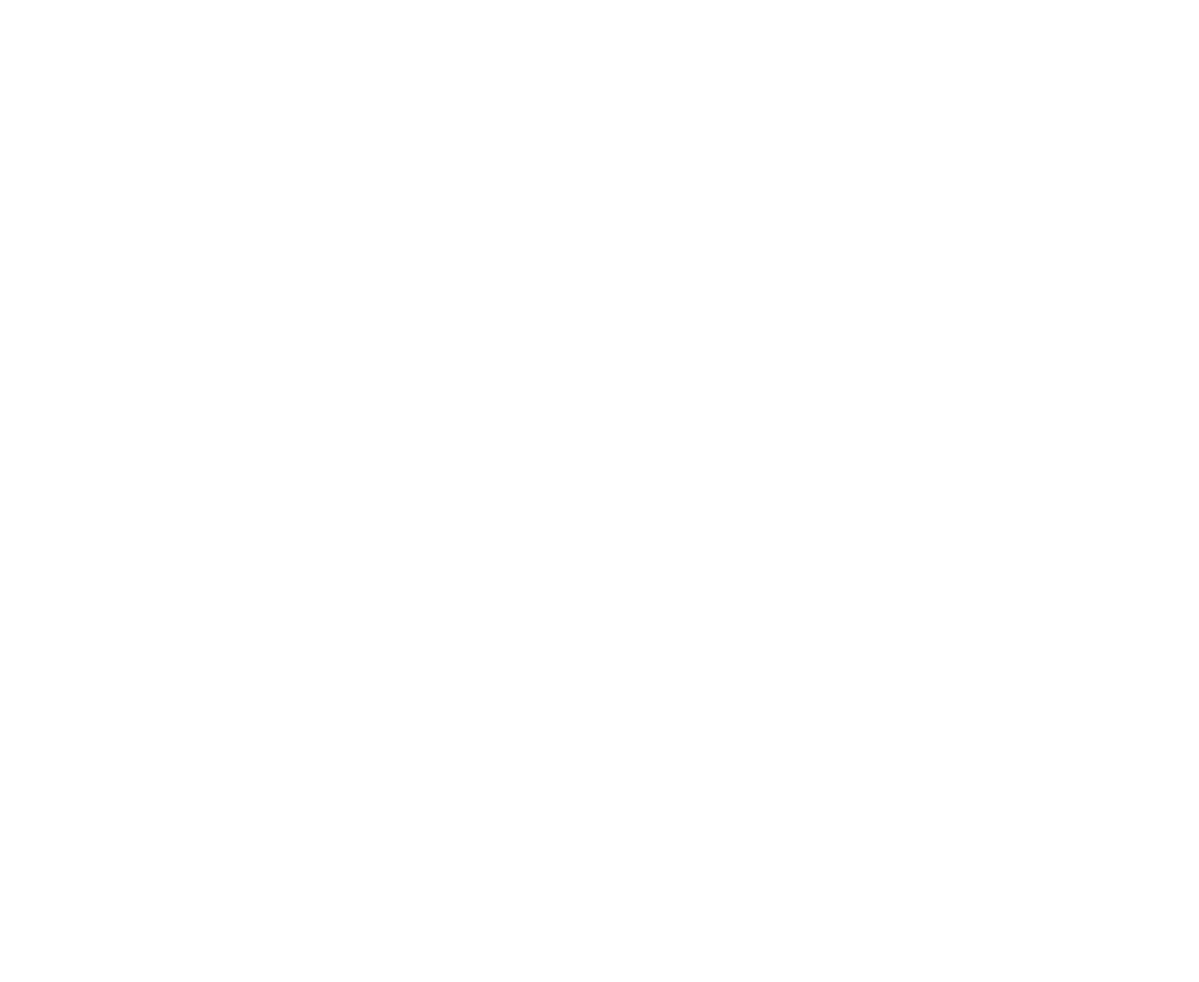
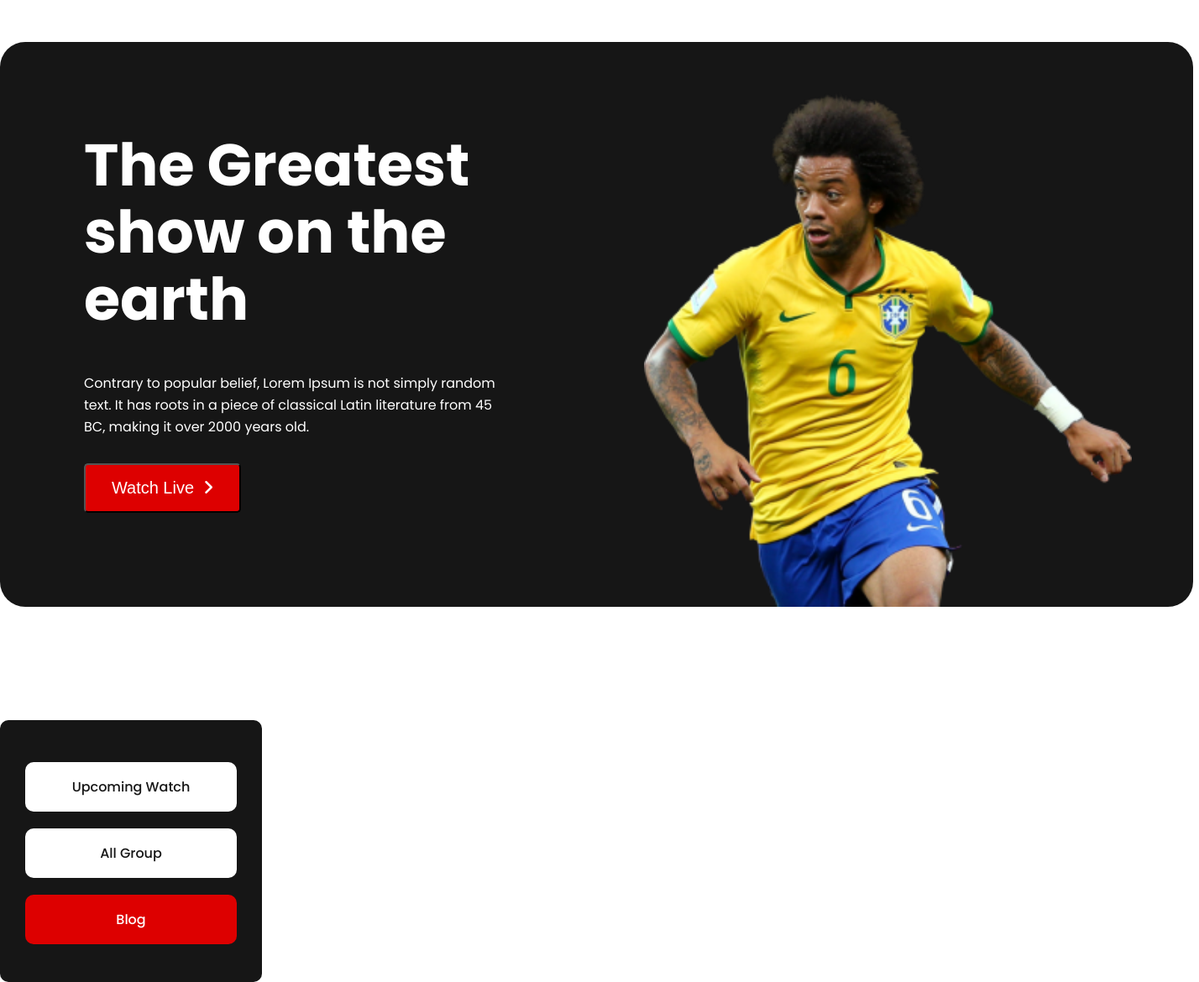
Before and after one commit to Sihab-10/world-cup-2022, a plain HTML site: page index.html in a window 1280 px wide. Shown: the whole page at 84% size, 1428 px wide, since content can reach past the window. Before the commit the page ends 800 px from the top, so only its background shows below. Drawn offline with Linux system fonts and the light colour scheme.

Commit message:
menu bar option and header section added

```diff
--- a/index.html
+++ b/index.html
@@ -5,6 +5,50 @@
     <meta http-equiv="X-UA-Compatible" content="IE=edge" />
     <meta name="viewport" content="width=device-width, initial-scale=1.0" />
     <title>World Cup 2022</title>
+    <!-- style sheet added here  -->
+    <link rel="stylesheet" href="styles/style.css" />
+    <!-- font awesome kit link -->
+    <script
+      src="https://kit.fontawesome.com/8fcdb8ab38.js"
+      crossorigin="anonymous"
+    ></script>
   </head>
-  <body></body>
+  <body>
+    <!-- header starts here  -->
+    <header>
+      <div class="banner">
+        <div class="banner-info">
+          <h1>The Greatest show on the earth</h1>
+          <p>
+            Contrary to popular belief, Lorem Ipsum is not simply random text.
+            It has roots in a piece of classical Latin literature from 45 BC,
+            making it over 2000 years old.
+          </p>
+          <div class="banner-btn">
+            <button type="submit">
+              Watch Live <i class="fa-solid fa-angle-right"></i>
+            </button>
+          </div>
+        </div>
+        <div class="banner-image">
+          <img src="images/Banner Image.png" alt="" />
+        </div>
+      </div>
+    </header>
+    <!-- header ends here -->
+    <!-- main section starts here  -->
+    <main>
+      <div class="menu-bar">
+        <div class="menu-bar-buttons">
+          <a href="">Upcoming Watch</a>
+          <a href="">All Group</a>
+          <a href="" class="blog">Blog</a>
+        </div>
+      </div>
+    </main>
+    <!-- main section ends here  -->
+    <!-- footer starts here  -->
+    <footer></footer>
+    <!-- footer ends here  -->
+  </body>
 </html>
--- /dev/null
+++ b/styles/style.css
@@ -0,0 +1,96 @@
+/* Google fonts added here */
+@import url("https://fonts.googleapis.com/css2?family=Poppins:wght@400;500;600;700&display=swap");
+/* Common Style and utilities */
+body {
+  font-family: "Poppins", sans-serif;
+  justify-content: center;
+  align-items: center;
+  width: 1321px;
+  margin: 0 auto;
+  margin-top: 50px;
+}
+
+/*----------------------------------
+header banner area style starts here
+------------------------------------*/
+.banner {
+  background-color: #161616;
+  border-radius: 30px;
+  color: #ffffff;
+  display: flex;
+  width: 1321px;
+  margin: 0 auto;
+}
+.banner {
+  padding-top: 60px;
+  padding-left: 100px;
+}
+
+.banner-info h1 {
+  font-size: 70px;
+  line-height: 80px;
+  width: 531px;
+  height: 240px;
+}
+.banner-info p {
+  width: 506px;
+  height: 78px;
+  font-size: 1em;
+  line-height: 26px;
+  font-weight: 400;
+  margin-bottom: 30px;
+}
+.banner-btn button {
+  background-color: #dd0000;
+  color: #ffffff;
+  width: 187px;
+  font-weight: 400;
+  font-size: 20px;
+  padding: 16px 25px;
+  border-radius: 5px;
+  text-align: center;
+}
+.banner-btn .fa-angle-right {
+  padding-left: 5px;
+}
+.banner-image img {
+  width: 581px;
+  height: 613px;
+  margin-bottom: -7px;
+  padding-left: 136px;
+  padding-right: 80px;
+}
+/* ---------------------------------
+main section starts here
+----------------------------------- */
+
+/* left side menu-bar options style starts here */
+.menu-bar {
+  margin-top: 135px;
+  width: 312px;
+  height: 312px;
+  background: #161616;
+  border-radius: 10px;
+}
+.menu-bar-buttons {
+  width: 252px;
+  height: 252px;
+  padding: 30px;
+}
+.menu-bar-buttons a {
+  text-decoration: none;
+  font-weight: 500;
+  color: #161616;
+  background-color: #ffffff;
+  padding: 17px 39px;
+  border-radius: 10px;
+  display: flex;
+  flex-direction: column;
+  justify-content: center;
+  align-items: center;
+  margin-top: 20px;
+}
+.menu-bar-buttons .blog {
+  color: #ffffff;
+  background-color: #dd0000;
+}
```
Also changed, not shown: images/Banner Image.png (added), images/Blog Image.png (added), images/Chat Icon.png (added), images/Flag.png (added), images/Time Icon.png (added), images/germany Flag.png (added).
